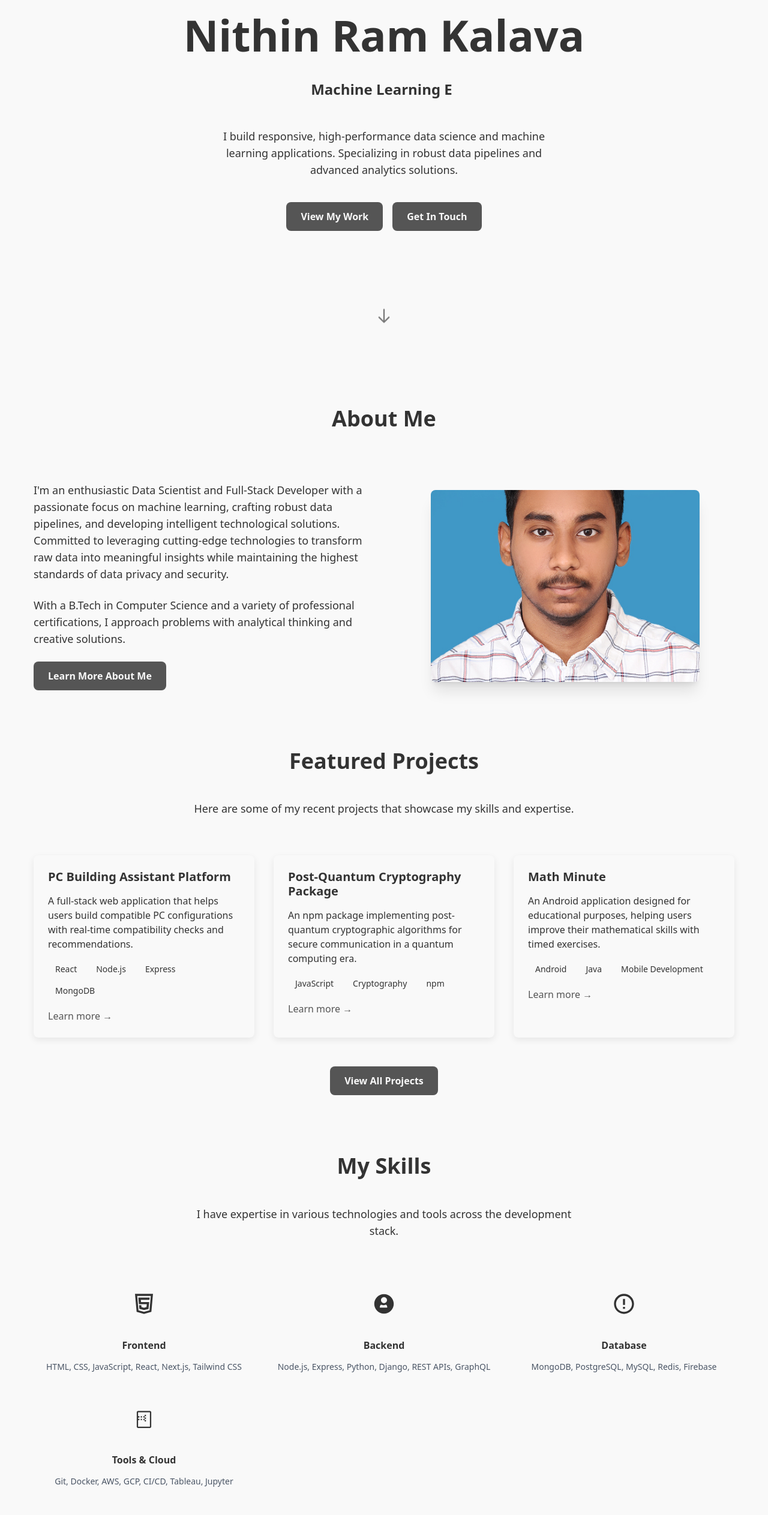
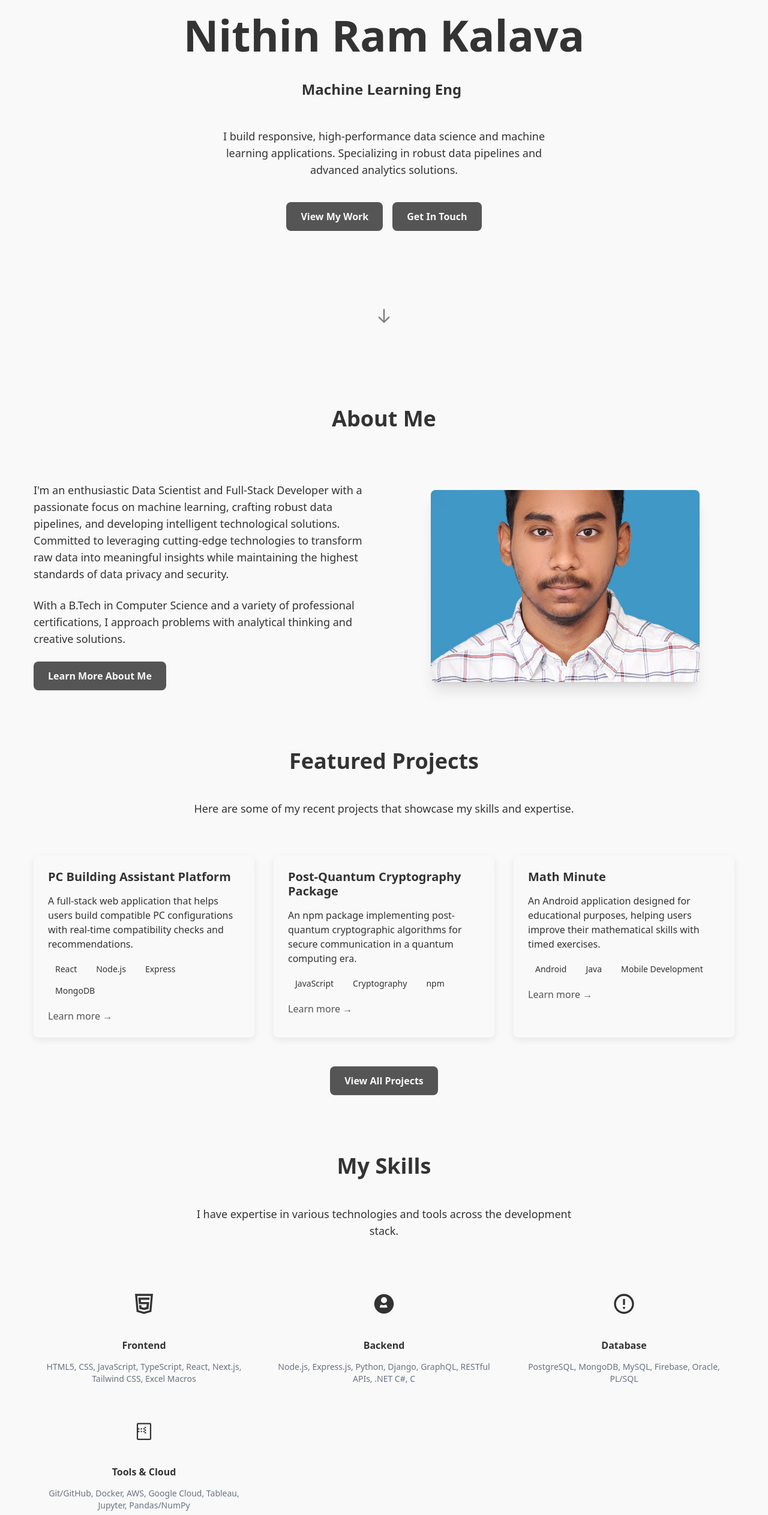
Before and after one commit to nithinramkalava/nithinramkalava, a Next.js app: page / in a window 1280 px wide. Shown: the part 220-2746 px from the top of the page at 60% size. Built offline with nearby package versions, Linux system fonts and the light colour scheme.

Commit message:
Minor Changes - Change in Time Delay of the Typing animation, change in Homepage skills section subnote font color

```diff
--- a/src/app/components/Hero.tsx
+++ b/src/app/components/Hero.tsx
@@ -18,9 +18,9 @@ export default function Hero() {
     "Post-Quantum Cryptography",
   ], []);
 
-  const typingSpeed = 72; // Slightly slower typing
-  const erasingSpeed = 40; // Slightly slower erasing
-  const pauseDelay = 1600; // Slightly longer pause
+  const typingSpeed = 42; // Slightly slower typing
+  const erasingSpeed = 52; // Slightly slower erasing
+  const pauseDelay = 350; // Increase pause to 2 seconds (2000ms)
 
   useEffect(() => {
     let timer: string | number | NodeJS.Timeout | undefined;
@@ -32,7 +32,6 @@ export default function Hero() {
         timer = setTimeout(typeText, typingSpeed);
       } else {
         setIsTyping(false);
-        timer = setTimeout(eraseText, pauseDelay);
       }
     };
 
@@ -42,16 +41,22 @@ export default function Hero() {
         timer = setTimeout(eraseText, erasingSpeed);
       } else {
         setIsTyping(true);
-        // Move to next phrase
         setCurrentPhraseIndex((currentPhraseIndex + 1) % phrases.length);
-        timer = setTimeout(typeText, pauseDelay / 2);
       }
     };
 
     if (isTyping) {
-      timer = setTimeout(typeText, typingSpeed);
+      if (text.length === 0) {
+        timer = setTimeout(typeText, 500);
+      } else {
+        timer = setTimeout(typeText, typingSpeed);
+      }
     } else {
-      timer = setTimeout(eraseText, erasingSpeed);
+      if (text.length === currentPhrase.length) {
+        timer = setTimeout(eraseText, pauseDelay);
+      } else {
+        timer = setTimeout(eraseText, erasingSpeed);
+      }
     }
 
     return () => clearTimeout(timer);
--- a/src/app/page.tsx
+++ b/src/app/page.tsx
@@ -138,7 +138,7 @@ export default function Home() {
                 </svg>
               </div>
               <h3 className="font-bold mb-2">Frontend</h3>
-              <p className="text-gray-600 dark:text-gray-300 text-sm">HTML, CSS, JavaScript, React, Next.js, Tailwind CSS</p>
+              <p className="text-gray-500 dark:text-gray-500 text-sm">HTML5, CSS, JavaScript, TypeScript, React, Next.js, Tailwind CSS, Excel Macros</p>
             </div>
 
             {/* Backend */}
@@ -149,7 +149,7 @@ export default function Home() {
                 </svg>
               </div>
               <h3 className="font-bold mb-2">Backend</h3>
-              <p className="text-gray-600 dark:text-gray-300 text-sm">Node.js, Express, Python, Django, REST APIs, GraphQL</p>
+              <p className="text-gray-500 dark:text-gray-500 text-sm">Node.js, Express.js, Python, Django, GraphQL, RESTful APIs, .NET C#, C</p>
             </div>
 
             {/* Database */}
@@ -160,7 +160,7 @@ export default function Home() {
                 </svg>
               </div>
               <h3 className="font-bold mb-2">Database</h3>
-              <p className="text-gray-600 dark:text-gray-300 text-sm">MongoDB, PostgreSQL, MySQL, Redis, Firebase</p>
+              <p className="text-gray-500 dark:text-gray-500 text-sm">PostgreSQL, MongoDB, MySQL, Firebase, Oracle, PL/SQL</p>
             </div>
 
             {/* Tools */}
@@ -171,7 +171,7 @@ export default function Home() {
                 </svg>
               </div>
               <h3 className="font-bold mb-2">Tools & Cloud</h3>
-              <p className="text-gray-600 dark:text-gray-300 text-sm">Git, Docker, AWS, GCP, CI/CD, Tableau, Jupyter</p>
+              <p className="text-gray-500 dark:text-gray-500 text-sm">Git/GitHub, Docker, AWS, Google Cloud, Tableau, Jupyter, Pandas/NumPy</p>
             </div>
           </div>
 
```
